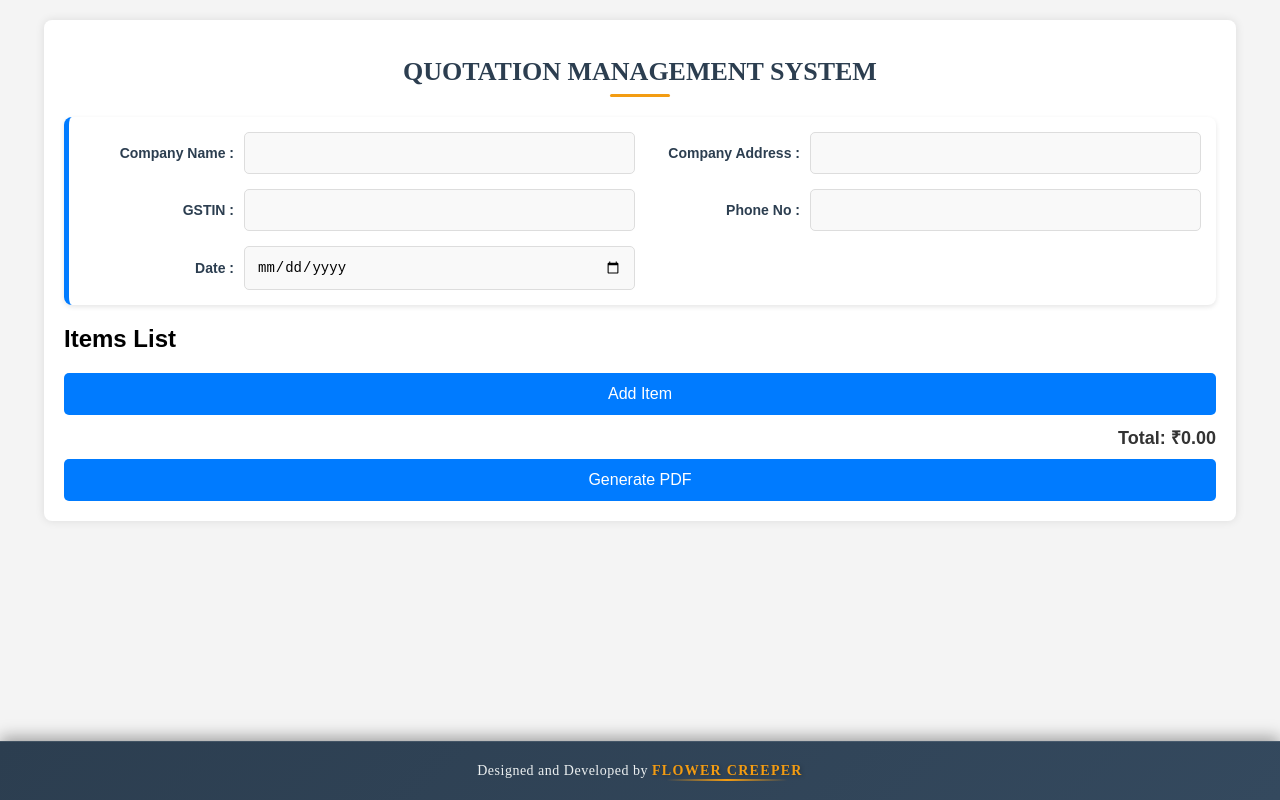
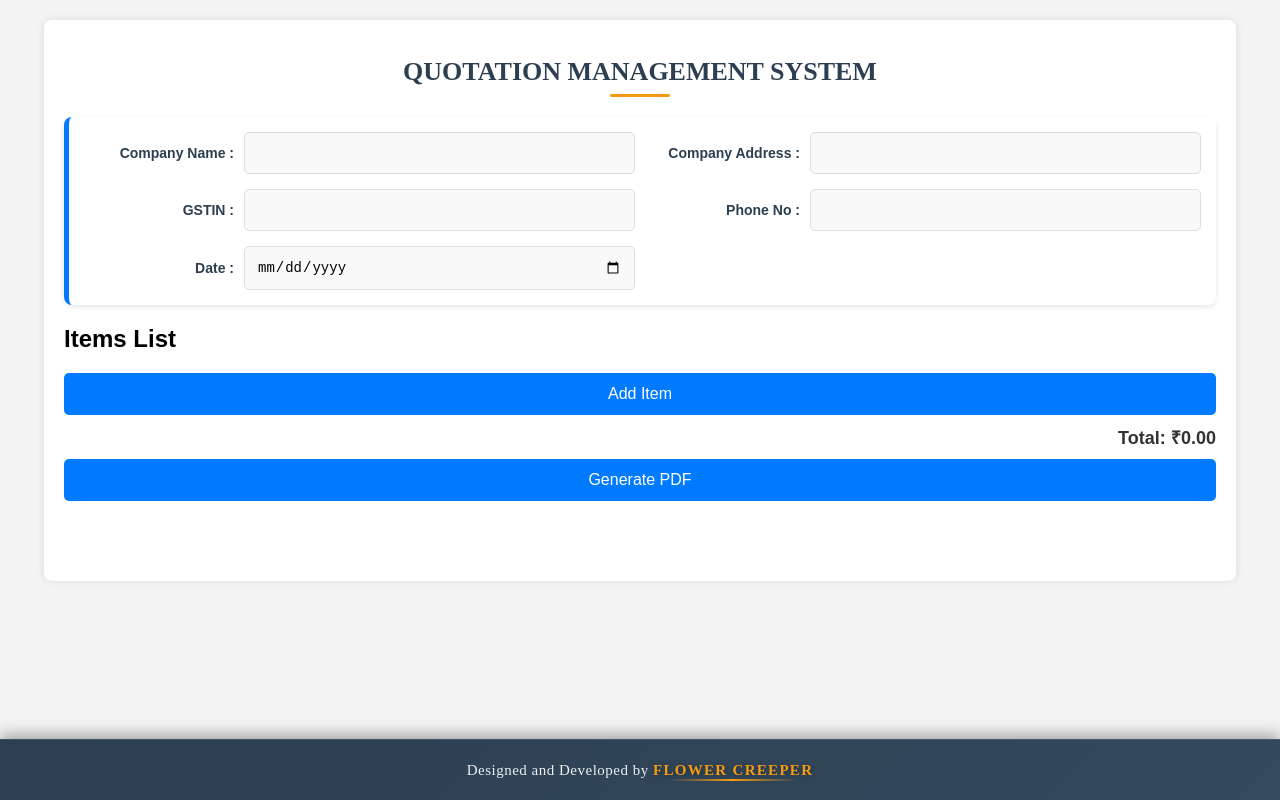
Before and after one commit to Swapnil-Maladkar/Quotation, a React (Create React App) app: page / in a window 1280 px wide. Built offline with nearby package versions, Linux system fonts and the light colour scheme.

Commit message:
'commit'

```diff
--- a/src/Components/Footer.css
+++ b/src/Components/Footer.css
@@ -7,7 +7,7 @@
     color: #ECF0F1; /* Soft white */
     text-align: center;
     padding: 18px 0;
-    font-size: 14px;
+    font-size: 15px;
     font-family: 'Lora', serif; /* Professional and elegant font */
     box-shadow: 0 -4px 15px rgba(0, 0, 0, 0.35);
     z-index: 100;
--- a/src/Components/QuotationMaker.css
+++ b/src/Components/QuotationMaker.css
@@ -10,9 +10,11 @@ body {
   max-width: 90%;
   margin: 20px auto;
   padding: 20px;
+  padding-bottom: 5rem;
   background: white;
   box-shadow: 0px 0px 10px rgba(0, 0, 0, 0.1);
   border-radius: 8px;
+ /* height: ; */
 }
 
 
```
